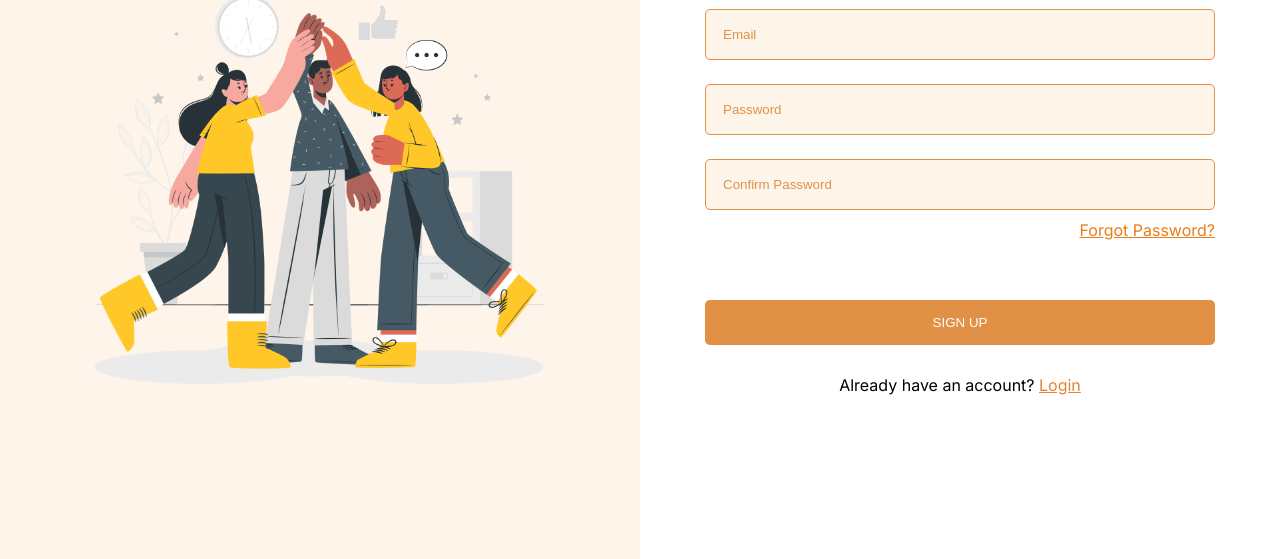
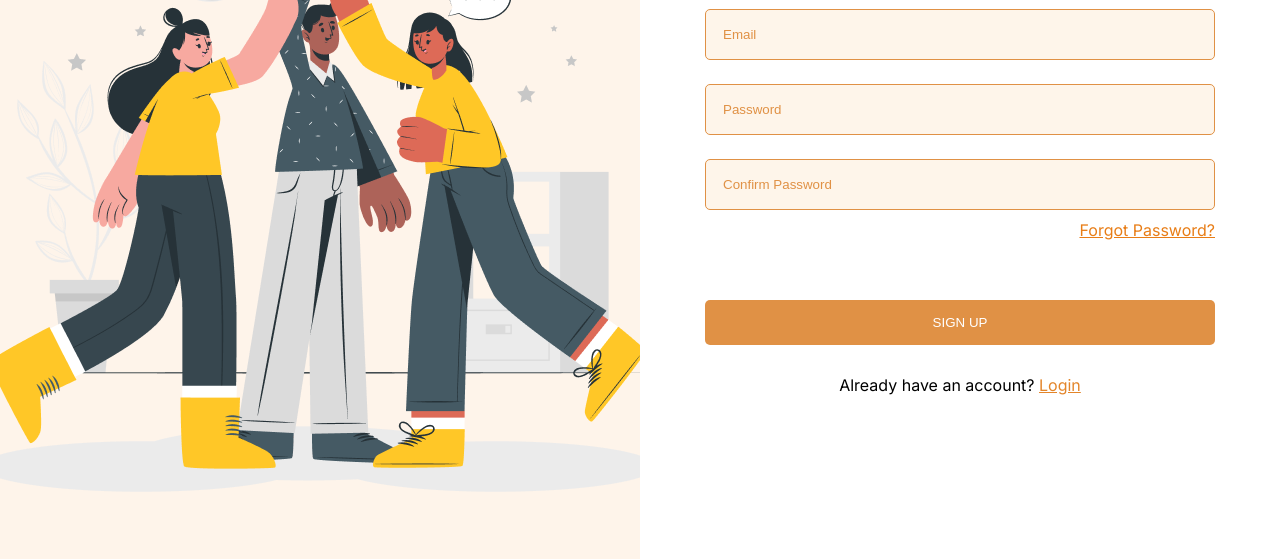
Before and after one commit to Moadams/PivoTeamLogin, a plain HTML site: page index.html in a window 1280 px wide. Shown: the part 241-800 px from the top of the page. Drawn offline with Linux system fonts and the light colour scheme.

Commit message:
fixed left side

```diff
--- a/index.html
+++ b/index.html
@@ -21,11 +21,16 @@
                     <img src="./images/logo.png" alt="" class="logo-icon">
                     <span class="logo-name">PivoTeam</span>
                 </div>
-                <h1 class="title">
-                    Unlock your Team's <span class="variant">Performance</span>
-                </h1>
-                <div class="image">
-                    <img src="./images/cuate.png" alt="login people">
+                <div class="left-content-container">
+                    <div class="left-content">
+
+                            <h1 class="title">
+                                Unlock your Team's <span class="variant">Performance</span>
+                            </h1>
+                            <div class="image">
+                                <img src="./images/cuate.png" alt="login people">
+                            </div>
+                    </div>
                 </div>
             </div>
             <div class="card-right">
--- a/styles/style.css
+++ b/styles/style.css
@@ -10,13 +10,7 @@ body{
     font-family: "Inter", sans-serif;
 }
 
-.main-background{
-    height: 100vh;
-    background: linear-gradient(252.79deg, #E2C09F 39.02%, #E87D16 100%);
-    display: flex;
-    align-items: center;
-    justify-content: center;
-}
+
 
 .sign-in-card{
 
@@ -33,6 +27,14 @@ body{
 .card-left{
     background-color: #FEF4EA;
 }
+
+.left-content-container{
+    height: 70%;
+    display: flex;
+    align-items: center;
+    justify-content: center;
+}
+
 
 .card-left .logo{
     display: flex;
@@ -64,7 +66,7 @@ body{
 }
 
 .card-left .image img{
-    height: 400px;
+    /* height: 400px; */
 }
 
 .card-right{
```
